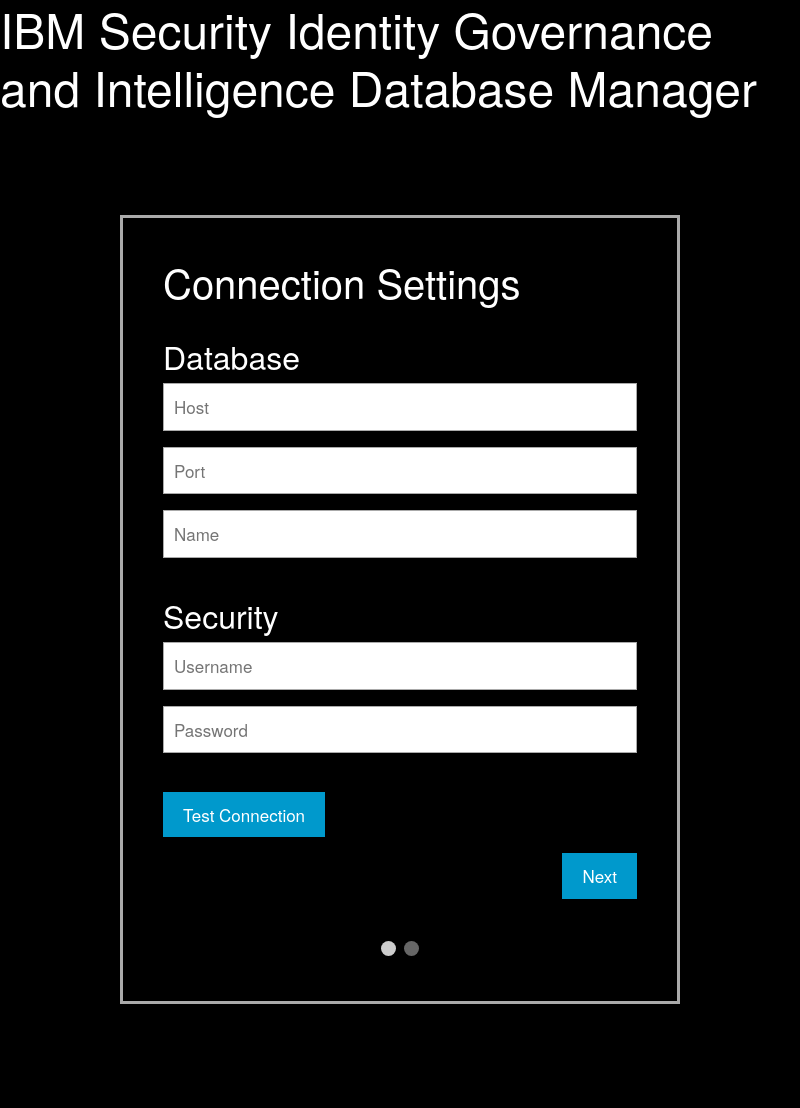
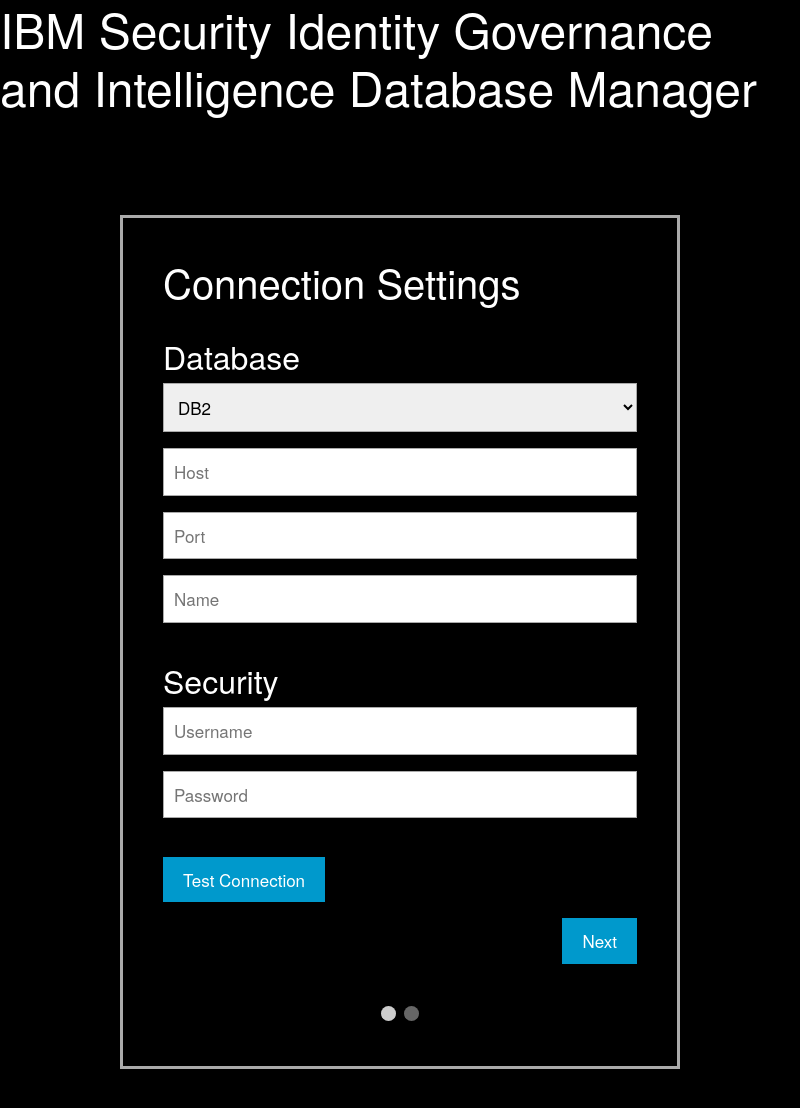
Before and after one commit to Qelos82/dbmanager, an Electron app: page index.html in a window 800 px wide. Drawn offline with nearby package versions, Linux system fonts and the light colour scheme.

Commit message:
DB type selectfield

```diff
--- a/index.html
+++ b/index.html
@@ -15,16 +15,21 @@
 <div class="tab">
   <h2>Connection Settings</h2>
   <br>
-  <h3>Database</h3>
+	<h3>Database</h3>
+	<p><select>
+		<option value="db2">DB2</option>
+		<option value="oracle">Oracle</option>
+	  <option value="postgre">Postgres</option>
+	</select></p>
   <p><input placeholder="Host" oninput="this.className = ''"></p>
   <p><input placeholder="Port" oninput="this.className = ''"></p>
-  <p><input placeholder="Name" oninput="this.className = ''"></p>
+	<p><input placeholder="Name" oninput="this.className = ''"></p>
   <br>
   <h3>Security</h3>
   <p><input placeholder="Username" oninput="this.className = ''"></p>
-  <p><input placeholder="Password" type="password" oninput="this.className = ''"></p>
-  <br>
-  <p><button type="button" id="test" onclick="execute("ping localhost")">Test Connection</button><p>
+	<p><input placeholder="Password" type="password" oninput="this.className = ''"></p>
+	<br>
+  <p><button type="button" id="test" onclick="execute('ping 127.0.0.1')">Test Connection</button><p>
 </div>
 
 	<div class="tab">
--- a/overall.css
+++ b/overall.css
@@ -25,7 +25,15 @@
   padding: 10px;
   width: 100%;
   font-size: 17px;
-  font-family:  font-family: "HelveticaNeue", "Helvetica Neue", "HelveticaNeueRoman", "HelveticaNeue-Roman", "Helvetica Neue Roman", 'TeXGyreHerosRegular', "Helvetica", "Tahoma", "Geneva", "Arial", sans-serif;
+  font-family: "HelveticaNeue", "Helvetica Neue", "HelveticaNeueRoman", "HelveticaNeue-Roman", "Helvetica Neue Roman", 'TeXGyreHerosRegular', "Helvetica", "Tahoma", "Geneva", "Arial", sans-serif;
+  border: 1px solid #aaaaaa;
+}
+
+select {
+  padding: 10px;
+  width: 100%;
+  font-size: 17px;
+  font-family: "HelveticaNeue", "Helvetica Neue", "HelveticaNeueRoman", "HelveticaNeue-Roman", "Helvetica Neue Roman", 'TeXGyreHerosRegular', "Helvetica", "Tahoma", "Geneva", "Arial", sans-serif;
   border: 1px solid #aaaaaa;
 }
 
```
